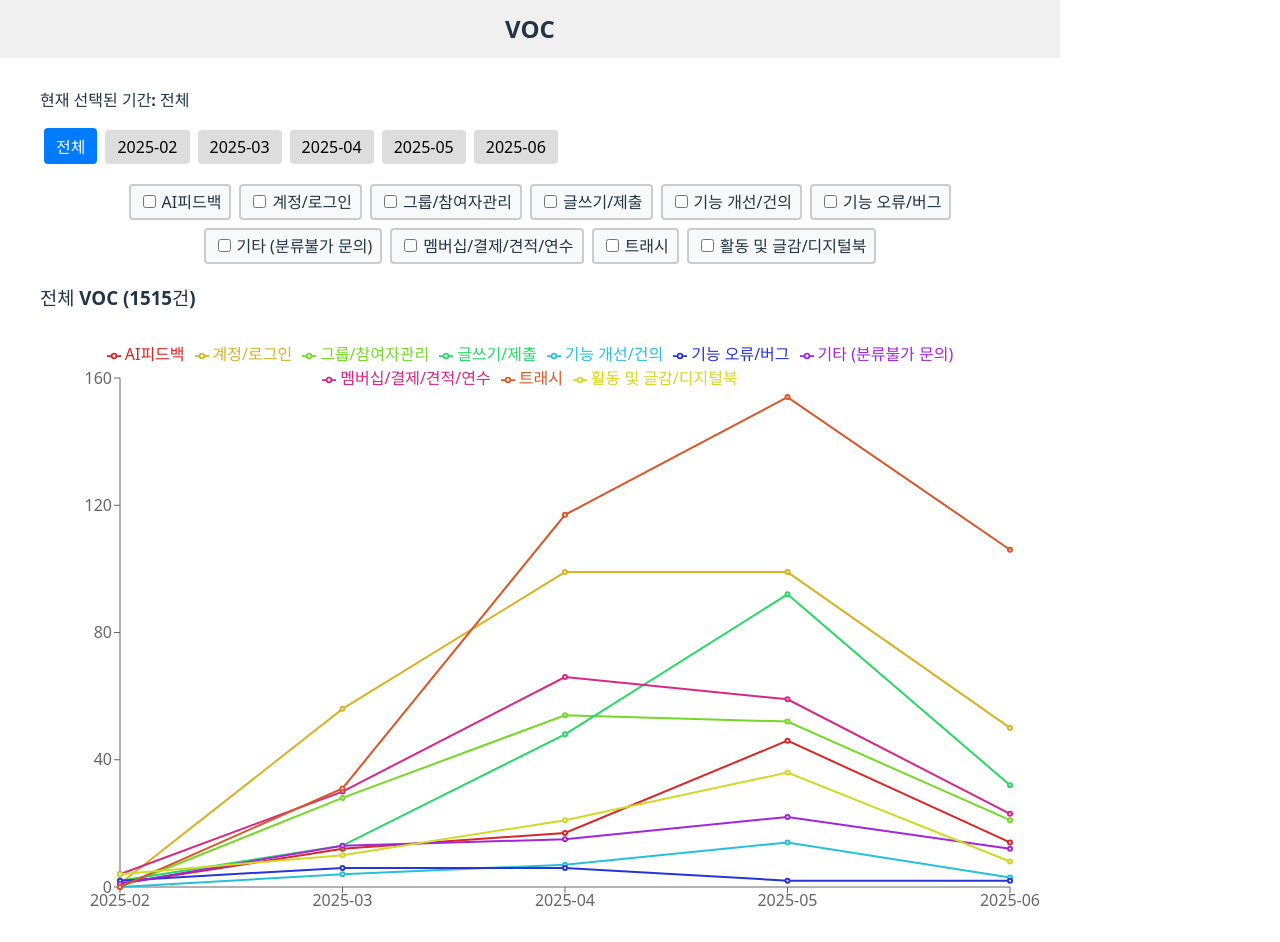
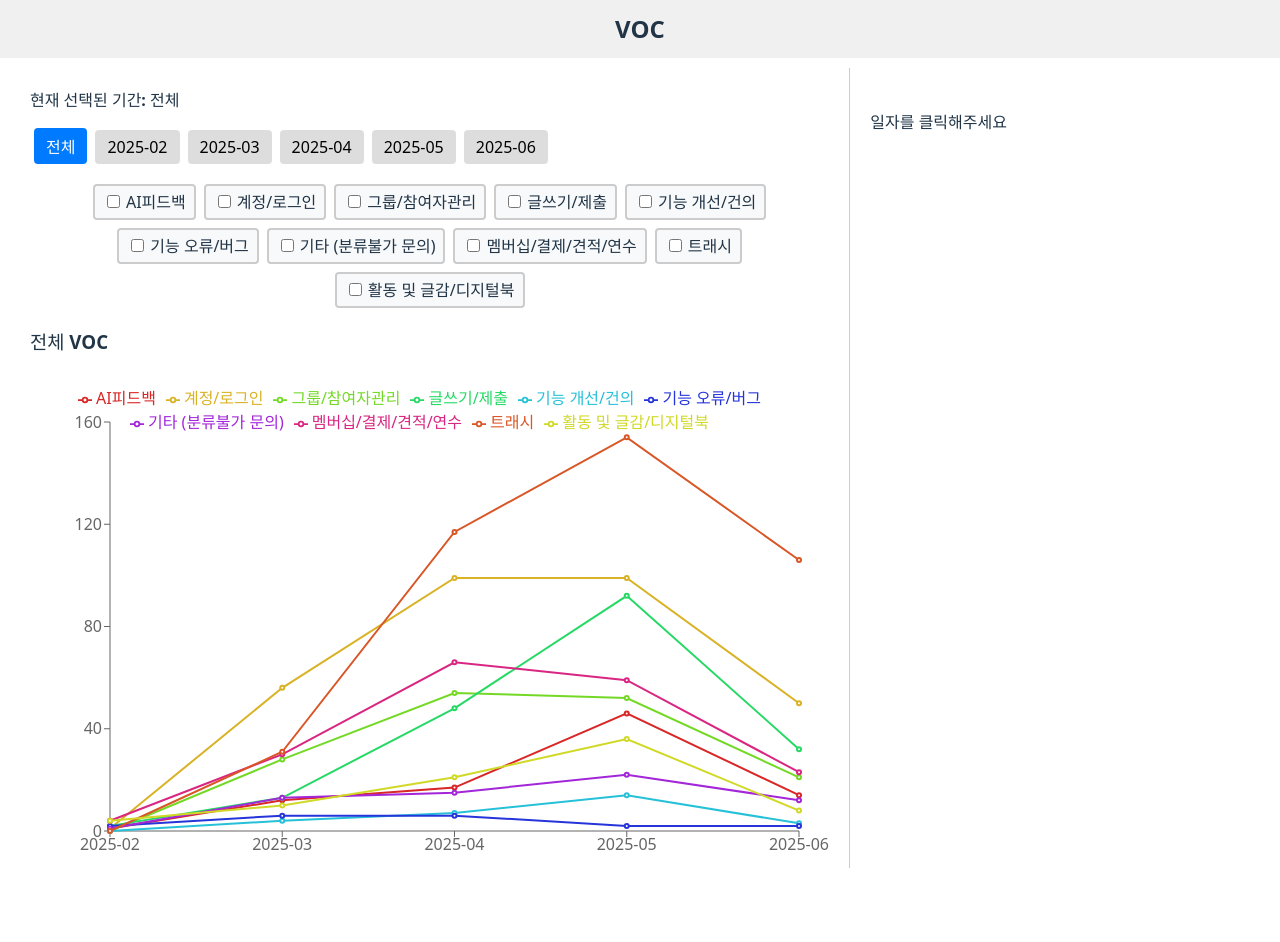
Before and after one commit to Cyrano-teampl100/VOC_visual, a React (Vite) app: page / in a window 1280 px wide. After the commit the page ends 878 px from the top, so only its background shows below. Built offline with nearby package versions, Linux system fonts and the light colour scheme.

Commit message:
VOC data list, goto google sheet

```diff
--- a/src/page/ChartLine.tsx
+++ b/src/page/ChartLine.tsx
@@ -11,7 +11,6 @@ import {
   ResponsiveContainer,
 } from "recharts";
 
-// 📌 모든 라벨 미리 수집
 const extractAllLabels = (data: any[]) => {
   const set = new Set<string>();
   data.forEach((row) => {
@@ -19,20 +18,16 @@ const extractAllLabels = (data: any[]) => {
       row.label.split(",").map((l: string) => set.add(l.trim()));
     }
   });
-  return Array.from(set).sort(); // 알파벳 순 정렬
+  return Array.from(set).sort();
 };
 
-// 📊 월별 라벨 집계
 function groupByMonthAndLabel(data: any[], allLabels: string[]) {
   const stats: Record<string, Record<string, number>> = {};
-
   data.forEach((row) => {
     const date = dayjs(row.latestUserDate);
     if (!date.isValid()) return;
-
     const month = date.format("YYYY-MM");
     if (!stats[month]) stats[month] = {};
-
     const labels = row.label?.split(",").map((l: string) => l.trim()) || [];
     labels.forEach((label: string) => {
       if (!stats[month][label]) stats[month][label] = 0;
@@ -49,7 +44,6 @@ function groupByMonthAndLabel(data: any[], allLabels: string[]) {
   }).sort((a, b) => dayjs(a.month as string).unix() - dayjs(b.month as string).unix());
 }
 
-// 📊 일별 라벨 집계
 function groupByDayAndLabelWithFill(data: any[], targetMonth: string, allLabels: string[]) {
   const stats: Record<string, Record<string, number>> = {};
 
@@ -58,9 +52,7 @@ function groupByDayAndLabelWithFill(data: any[], targetMonth: string, allLabels:
     .forEach((row) => {
       const day = dayjs(row.latestUserDate).format("YYYY-MM-DD");
       const labels = row.label?.split(",").map((l: string) => l.trim()) || [];
-
       if (!stats[day]) stats[day] = {};
-
       labels.forEach((label: string) => {
         if (!stats[day][label]) stats[day][label] = 0;
         stats[day][label] += 1;
@@ -70,7 +62,6 @@ function groupByDayAndLabelWithFill(data: any[], targetMonth: string, allLabels:
   const start = dayjs(targetMonth + "-01");
   const end = start.endOf("month");
   const allDays: string[] = [];
-
   for (let date = start; date.isSame(end) || date.isBefore(end); date = date.add(1, "day")) {
     allDays.push(date.format("YYYY-MM-DD"));
   }
@@ -85,7 +76,20 @@ function groupByDayAndLabelWithFill(data: any[], targetMonth: string, allLabels:
   });
 }
 
-// 툴팁 컴포넌트
+const CustomTick = (props: any) => {
+  const { x, y, payload } = props;
+  const dateStr = payload.value;
+  const day = dayjs(dateStr);
+  const dayOfWeek = day.day(); // 0: 일, 6: 토
+  const color = dayOfWeek === 0 ? "red" : dayOfWeek === 6 ? "blue" : "#666";
+  return (
+    <text x={x} y={y + 10} textAnchor="middle" fontSize={12} fill={color}>
+      {day.format("DD")}
+    </text>
+  );
+};
+
+// 툴팁
 const CustomTooltip = ({ active, payload, label }: any) => {
   if (active && payload?.length) {
     return (
@@ -102,38 +106,48 @@ const CustomTooltip = ({ active, payload, label }: any) => {
   return null;
 };
 
+// 스타일 유틸
+const buttonStyle = (active: boolean) => ({
+  margin: 4,
+  padding: "6px 12px",
+  backgroundColor: active ? "#007bff" : "#ddd",
+  color: active ? "#fff" : "#000",
+  border: "none",
+  borderRadius: 4,
+  cursor: "pointer",
+});
+
+const checkboxStyle = (active: boolean): React.CSSProperties => ({
+  userSelect: "none",
+  padding: "4px 8px",
+  borderRadius: 4,
+  border: active ? "2px solid #007bff" : "2px solid #ccc",
+  backgroundColor: active ? "#cce5ff" : "#f8f9fa",
+  cursor: "pointer",
+});
+
 export default function ChartLine() {
   const allLabels = extractAllLabels(rawData);
   const [selectedMonth, setSelectedMonth] = useState<string>("전체");
   const [monthlyData, setMonthlyData] = useState<any[]>([]);
   const [dailyData, setDailyData] = useState<any[]>([]);
   const [selectedLabels, setSelectedLabels] = useState<string[]>([]);
+  const [clickedDate, setClickedDate] = useState<string | null>(null);
 
   useEffect(() => {
     setMonthlyData(groupByMonthAndLabel(rawData, allLabels));
   }, []);
 
   useEffect(() => {
-      // 월이 바뀌면 체크박스도 초기화
     setSelectedLabels([]);
-
+    setClickedDate(null);
     if (selectedMonth !== "전체") {
-      const filled = groupByDayAndLabelWithFill(rawData, selectedMonth, allLabels);
-      setDailyData(filled);
+      setDailyData(groupByDayAndLabelWithFill(rawData, selectedMonth, allLabels));
     }
   }, [selectedMonth]);
 
+  const labelsToShow = selectedLabels.length > 0 ? selectedLabels : allLabels;
   const months = monthlyData.map((d) => d.month);
-  const labelsToShow = selectedLabels.length > 0 ? selectedLabels : allLabels;
-
-  const totalVOC =
-    selectedMonth === "전체"
-      ? monthlyData.reduce((acc, cur) => {
-          return acc + allLabels.reduce((s, l) => s + (cur[l] as number), 0);
-        }, 0)
-      : dailyData.reduce((acc, cur) => {
-          return acc + allLabels.reduce((s, l) => s + (cur[l] as number), 0);
-        }, 0);
 
   const toggleLabel = (label: string) => {
     setSelectedLabels((prev) =>
@@ -141,72 +155,41 @@ export default function ChartLine() {
     );
   };
 
+  const filteredRaw = rawData.filter((d) => {
+    const dateMatch = clickedDate ? dayjs(d.latestUserDate).format("YYYY-MM-DD") === clickedDate : false;
+    const labelMatch = selectedLabels.length === 0 || selectedLabels.some((l) => d.label?.includes(l));
+    return dateMatch && labelMatch;
+  });
+
   return (
-    <div style={{ maxWidth: 1000, margin: "auto", padding: 20 }}>
+    <div style={{ display: "flex", height: "100%", minHeight: "800px" }}>
+      {/* 좌측: 그래프와 라벨 필터 */}
+      <div style={{ flex: 2, padding: 20 }}>
         <div style={{ marginBottom: 12, fontWeight: "bold" }}>
           현재 선택된 기간: {selectedMonth}
         </div>
 
         <div style={{ marginBottom: 16 }}>
-        <button
-          onClick={() => setSelectedMonth("전체")}
-          style={{
-            margin: 4,
-            padding: "6px 12px",
-            backgroundColor: selectedMonth === "전체" ? "#007bff" : "#ddd",
-            color: selectedMonth === "전체" ? "#fff" : "#000",
-            border: "none",
-            borderRadius: 4,
-            cursor: "pointer",
-          }}
-        >
+          <button onClick={() => setSelectedMonth("전체")} style={buttonStyle(selectedMonth === "전체")}>
             전체
           </button>
           {months.map((month) => (
-          <button
-            key={month}
-            onClick={() => setSelectedMonth(month)}
-            style={{
-              margin: 4,
-              padding: "6px 12px",
-              backgroundColor: selectedMonth === month ? "#007bff" : "#ddd",
-              color: selectedMonth === month ? "#fff" : "#000",
-              border: "none",
-              borderRadius: 4,
-              cursor: "pointer",
-            }}
-          >
+            <button key={month} onClick={() => setSelectedMonth(month)} style={buttonStyle(selectedMonth === month)}>
               {month}
             </button>
           ))}
         </div>
 
-      {/* ✅ 체크박스: 항상 동일한 라벨 순서로 고정 */}
-      <div
-        style={{
+        {/* 라벨 필터 */}
+        <div style={{
           marginBottom: 20,
           display: "flex",
           flexWrap: "wrap",
           gap: 8,
           justifyContent: "center",
-        }}
-      >
+        }}>
           {allLabels.map((label) => (
-          <label
-            key={label}
-            style={{
-              userSelect: "none",
-              padding: "4px 8px",
-              borderRadius: 4,
-              border: selectedLabels.includes(label)
-                ? "2px solid #007bff"
-                : "2px solid #ccc",
-              backgroundColor: selectedLabels.includes(label)
-                ? "#cce5ff"
-                : "#f8f9fa",
-              cursor: "pointer",
-            }}
-          >
+            <label key={label} style={checkboxStyle(selectedLabels.includes(label))}>
               <input
                 type="checkbox"
                 checked={selectedLabels.includes(label)}
@@ -219,20 +202,24 @@ export default function ChartLine() {
         </div>
 
         <h3 style={{ marginBottom: 10 }}>
-        {selectedMonth === "전체"
-          ? `전체 VOC (${totalVOC}건)`
-          : `${selectedMonth} VOC (${totalVOC}건)`}
+          {selectedMonth === "전체" ? `전체 VOC` : `${selectedMonth} VOC`}
         </h3>
 
-      <ResponsiveContainer width="100%" height={600}>
+        <ResponsiveContainer width="100%" height={500}>
           <LineChart
             data={selectedMonth === "전체" ? monthlyData : dailyData}
             margin={{ top: 20, right: 30, left: 20, bottom: 5 }}
+            onClick={(e) => {
+              if (e && e.activeLabel && selectedMonth !== "전체") {
+                setClickedDate(e.activeLabel); // YYYY-MM-DD
+              }
+            }}
           >
             <XAxis
               dataKey={selectedMonth === "전체" ? "month" : "day"}
+              tick={selectedMonth === "전체" ? undefined : <CustomTick />}
               tickFormatter={(str) =>
-              selectedMonth === "전체" ? str : dayjs(str).format("DD")
+                selectedMonth === "전체" ? str : undefined
               }
               interval={0}
               minTickGap={5}
@@ -253,5 +240,60 @@ export default function ChartLine() {
           </LineChart>
         </ResponsiveContainer>
       </div>
+
+      {/* 우측: 클릭된 VOC 데이터 목록 */}
+      <div style={{ flex: 1, borderLeft: "1px solid #ccc", padding: 20, overflowY: "auto" }}>
+        <h4>{clickedDate || "일자를 클릭해주세요"}</h4>
+        {clickedDate && filteredRaw.length === 0 && (
+          <div>해당 날짜에 해당 라벨의 데이터가 없습니다.</div>
+        )}
+        {filteredRaw.map((item, idx) => {
+              const sheetId = "1iItW4KpAhTbQ58fBstohkW0J09uOcwGXsNZfInw_xqs";  // 실제 문서 ID로 교체하세요
+              const gid = "802777913";  // 알려주신 gid 값
+              const rowIndex = rawData.findIndex(row => row.chatId === item.chatId);
+              const sheetUrl = `https://docs.google.com/spreadsheets/d/${sheetId}/edit#gid=${gid}&range=A${rowIndex + 2}`;
+
+              return (
+                <div
+                  key={idx}
+                  style={{
+                    marginBottom: 16,
+                    borderBottom: "1px dashed #ddd",
+                    paddingBottom: 8,
+                  }}
+                >
+                  <div
+                    style={{
+                      display: "flex",
+                      justifyContent: "space-between",
+                      alignItems: "center",
+                      marginBottom: 4,
+                    }}
+                  >
+                    <div style={{ fontWeight: "bold" }}>{item.label}</div>
+                    <a
+                      href={sheetUrl}
+                      target="_blank"
+                      rel="noopener noreferrer"
+                      style={{
+                        fontSize: 12,
+                        textDecoration: "underline",
+                        color: "#007bff",
+                        cursor: "pointer",
+                      }}
+                    >
+                      구글시트에서 보기 →
+                    </a>
+                  </div>
+                  <div style={{ fontWeight: "bold", marginBottom: 4 }}>
+                    {item.latestUserDate}
+                  </div>
+                  <div style={{ whiteSpace: "pre-line" }}>{item.chatText}</div>
+                </div>
+              );
+            })}
+
+      </div>
+    </div>
   );
 }
```
Lines whose indentation alone changed are shown as unchanged.
